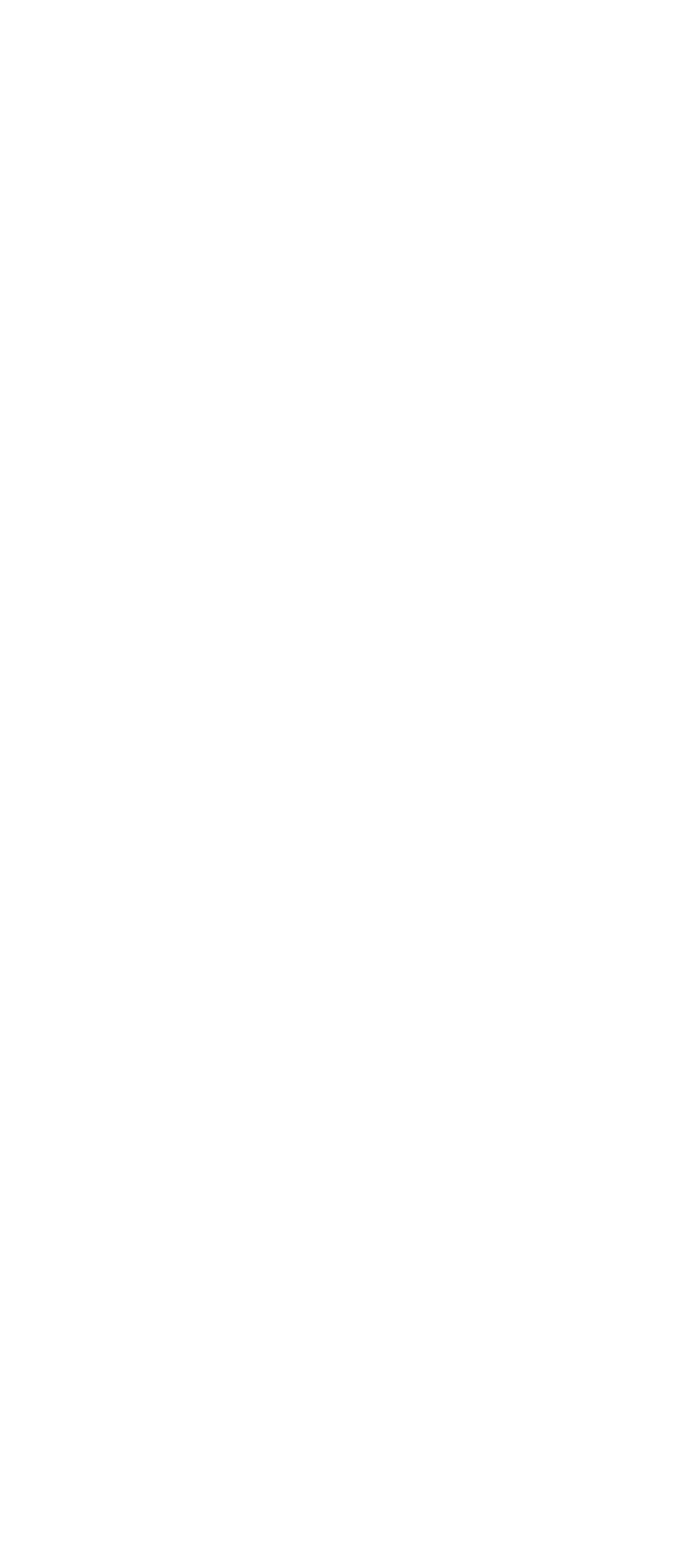
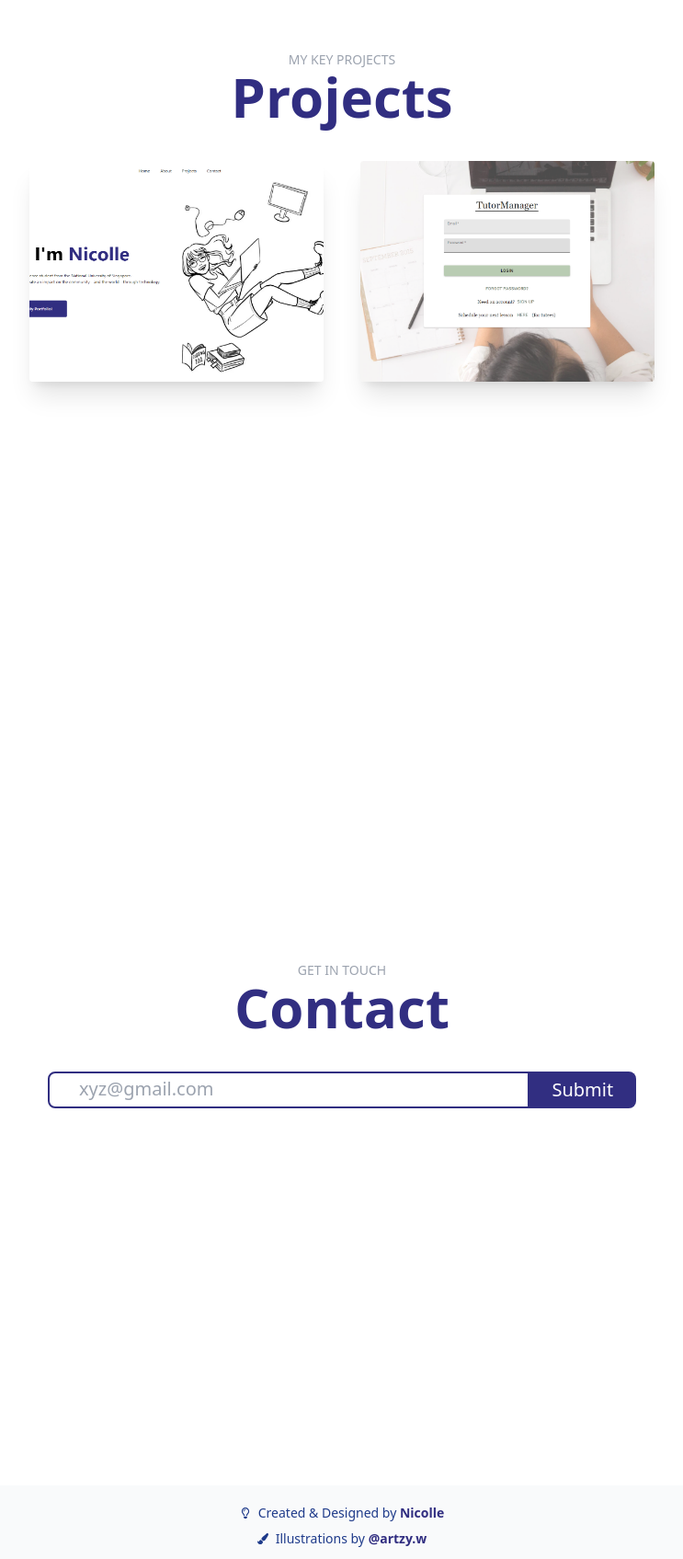
Before and after one commit to nicollegann/portfolio, a Next.js app: page / in a window 1280 px wide. Shown: the part 1689-3384 px from the top of the page at 92% size, without its empty margins (268-1011 px from the left). Before the commit the page ends 1464 px from the top, so only its background shows below. Built offline with nearby package versions, Linux system fonts and the light colour scheme.

Commit message:
Add Projects, Contact Sections and Footer

```diff
--- /dev/null
+++ b/components/Footer.js
@@ -0,0 +1,21 @@
+import React from 'react';
+import { FaRegLightbulb, FaPaintBrush } from 'react-icons/fa';
+
+function Footer() {
+    return (
+        <div className='w-full h-20 bg-gray-50 flex justify-center items-center'>
+            <div className='items-center'>
+                <div className='flex my-2 justify-center items-center'>
+                    <FaRegLightbulb className='text-blue-900 mr-2 w-3 h-3'/>
+                    <h1 className='text-sm text-blue-900'>Created & Designed by <a href='#' className='cursor-pointer font-semibold text-indigo-900 hover:text-black'>Nicolle</a></h1>
+                </div>
+                <div className='flex justify-center items-center'>
+                    <FaPaintBrush className='text-blue-900 mr-2 w-3 h-3'/>
+                    <h1 className='text-sm text-blue-900'>Illustrations by <a href='#' className='cursor-pointer font-semibold text-indigo-900 hover:text-black'>@artzy.w</a></h1>
+                </div>
+            </div>
+        </div>
+    )
+}
+
+export default Footer;
--- /dev/null
+++ b/pages/Contact.js
@@ -0,0 +1,30 @@
+import { Element } from 'react-scroll';
+
+function Contact() {
+    return (
+        <Element id='contact' name='contact'>
+            <div>
+                <div className='h-screen w-full my-20 flex flex-col justify-center items-center'>
+                    <p className='text-sm uppercase text-gray-400'>Get in Touch</p>
+                    <h1 className='text-indigo-900 text-6xl font-bold text-center'>Contact</h1>
+
+                    <div className='flex justify-center text-center sm:w-3/4 md:w-1/2 w-full my-5'>
+                        <input
+                            type='text'
+                            name='email-address'
+                            id='email-address'
+                            autoComplete='email'
+                            placeholder='xyz@gmail.com'
+                            className='mt-5 pb-1 pl-8 w-full rounded-tl-lg rounded-bl-lg text-blue-800 text-xl border-2 border-indigo-900 h-10'
+                        />
+                        <button className='mt-5 text-xl w-36 h-10 bg-indigo-900 text-white rounded-tr-lg rounded-br-lg hover:bg-bl'>
+                            Submit
+                        </button>
+                    </div>
+                </div>
+            </div>
+        </Element>
+    )
+}
+
+export default Contact;
--- /dev/null
+++ b/pages/Projects.js
@@ -0,0 +1,37 @@
+import { Element } from 'react-scroll';
+import Image from 'next/image';
+import TutorManagerScreenshot from '../public/images/tutor-manager.png';
+import PortfolioScreenshot from '../public/images/portfolio.png';
+
+function Projects() {
+    return (
+        <Element id='projects' name='projects'>
+            <div className='h-screen w-full my-20 flex flex-col justify-center items-center'>
+                <p className='text-sm uppercase text-gray-400'>My key projects</p>
+                <h1 className='text-indigo-900 text-6xl font-bold text-center'>Projects</h1>
+                <div className='md:flex sm:flex-col md:flex-row justify-center items-center gap-10 mt-10'>
+                    <div className='rounded w-80 h-60 shadow-xl relative sm:mb-10'>
+                        <Image
+                            src={PortfolioScreenshot}
+                            alt='portfolio'
+                            layout='fill'
+                            objectFit='cover'
+                            className='p-2 rounded cursor-pointer'
+                        />
+                    </div>
+                    <div className='rounded w-80 h-60 shadow-xl relative sm:mb-10'>
+                        <Image
+                            src={TutorManagerScreenshot}
+                            alt='tutor-manager'
+                            layout='fill'
+                            objectFit='cover'
+                            className='p-2 rounded cursor-pointer'
+                        />
+                    </div>
+                </div>
+            </div>
+        </Element>
+    );
+}
+
+export default Projects;
--- a/pages/index.js
+++ b/pages/index.js
@@ -2,6 +2,9 @@ import Head from 'next/head'
 import Navbar from '../components/Navbar'
 import HeroSection from './HeroSection'
 import AboutMe from './AboutMe'
+import Projects from './Projects'
+import Contact from './Contact'
+import Footer from '../components/Footer'
 
 export default function Home() {
   return (
@@ -15,6 +18,9 @@ export default function Home() {
       <Navbar />
       <HeroSection />
       <AboutMe />
+      <Projects />
+      <Contact />
+      <Footer />
 
     </div>
   )
```
Also changed, not shown: public/images/portfolio.png (added), public/images/tutor-manager.png (added).
